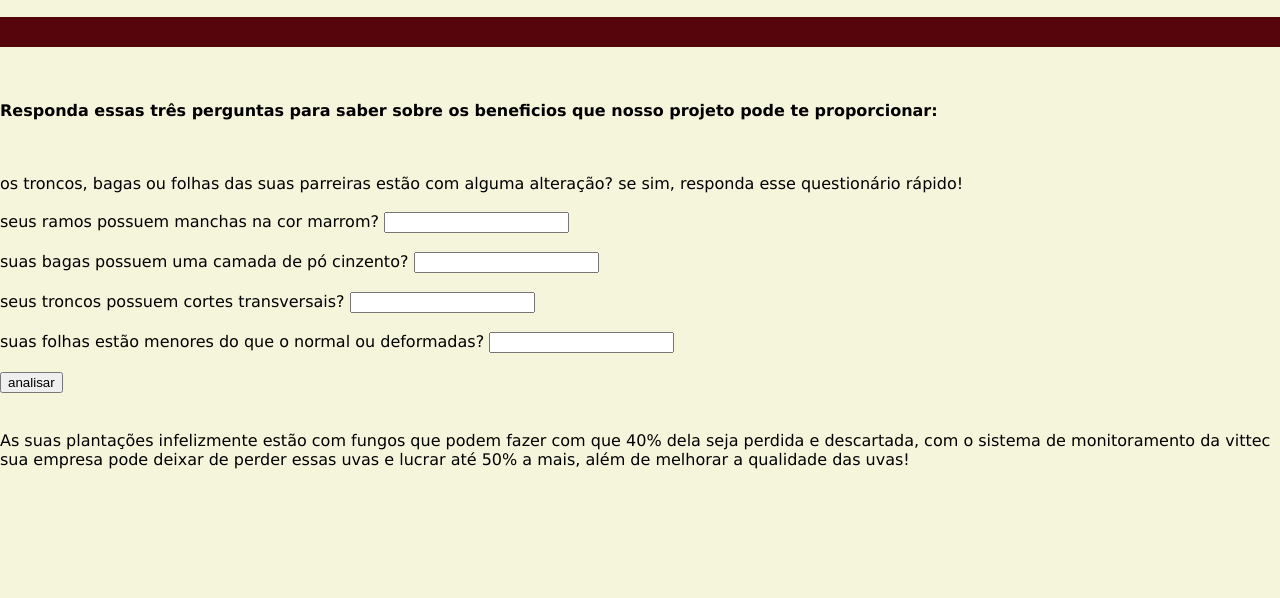
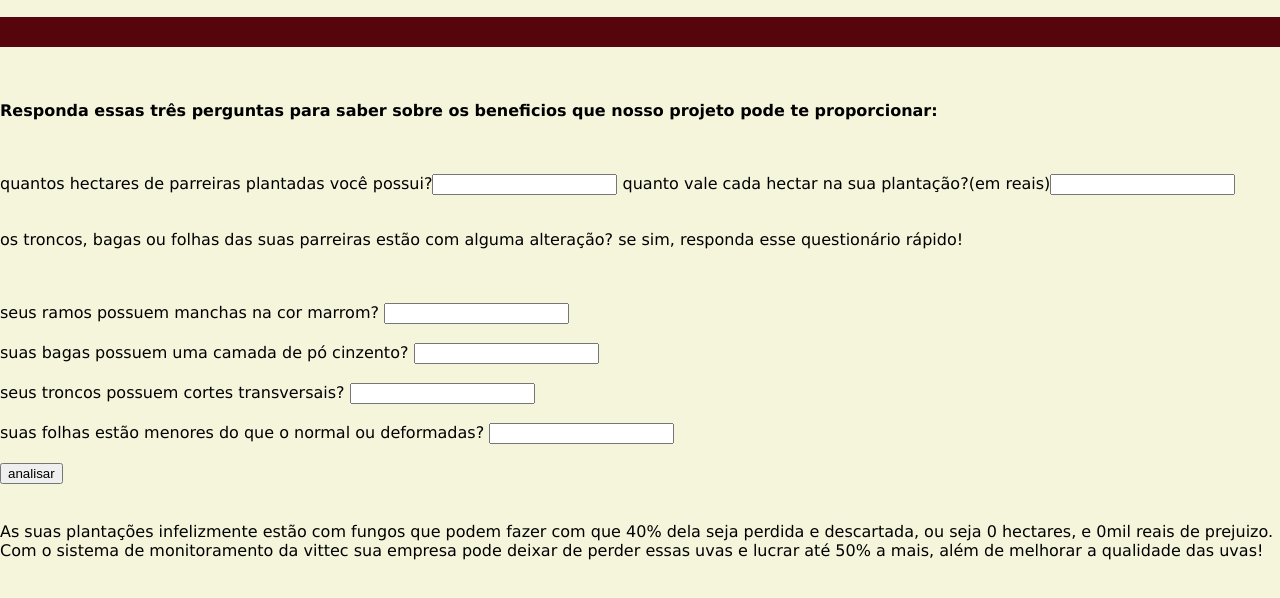
Before and after one commit to EdsonUso/VITTEC, a plain HTML site: page CALCULADORAF/calcFinanceira-ANNE.html in a window 1280 px wide. Both pictures are taken after a click on the button "analisar". Shown: the part 112-710 px from the top of the page. Drawn offline with Linux system fonts and the light colour scheme.

Commit message:
editando codigo da calculadora

```diff
--- a/CALCULADORAF/calcFinanceira-ANNE.html
+++ b/CALCULADORAF/calcFinanceira-ANNE.html
@@ -16,8 +16,9 @@
     </div>
     <br> <br>
     <p><b>  Responda essas três perguntas para saber sobre os beneficios que nosso projeto pode te proporcionar:</b></p> <br> <br>
-
-   os troncos, bagas ou folhas das suas parreiras estão com alguma alteração? se sim, responda esse questionário rápido! <br> <br>
+   quantos hectares de parreiras plantadas você possui?<input type="number" id="input_hec">
+   quanto vale cada hectar na sua plantação?(em reais)<input type="number" id="input_reais"><br> <br>
+  <p> os troncos, bagas ou folhas das suas parreiras estão com alguma alteração? se sim, responda esse questionário rápido!</p> <br> <br>
 
 
   seus ramos possuem manchas na cor marrom? <input type="text" id="r1"> <br> <br>
@@ -46,7 +47,9 @@ function uvaruim(){
     var resposta2= r2.value
     var resposta3=r3.value
     var resposta4=r4.value
-
+    var calculo = Number (input_hec.value)*0.4
+    var hec =Number( input_reais.value)
+    var reais = input_reais.value*input_hec.value
     if(resposta2 == "sim"){
        div_analise.innerHTML= `<br> fungo: Oídio, que posteriormente podem ressecar e abrir grandes rachaduras nas uvas`
     }
@@ -61,7 +64,8 @@ function uvaruim(){
     }
 
 
-    div_analise.innerHTML += `<br><br> As suas plantações infelizmente estão com fungos que podem fazer com que 40% dela seja perdida e descartada, com o sistema de monitoramento da vittec sua empresa pode deixar de perder essas uvas e lucrar até 50% a mais, além de melhorar a qualidade das uvas!`
+
+    div_analise.innerHTML += `<br><br> As suas plantações infelizmente estão com fungos que podem fazer com que 40% dela seja perdida e descartada, ou seja ${calculo} hectares, e ${reais}mil reais de prejuizo.  Com o sistema de monitoramento da vittec sua empresa pode deixar de perder essas uvas e lucrar até 50% a mais, além de melhorar a qualidade das uvas!`
 }
 
 </script>
```
